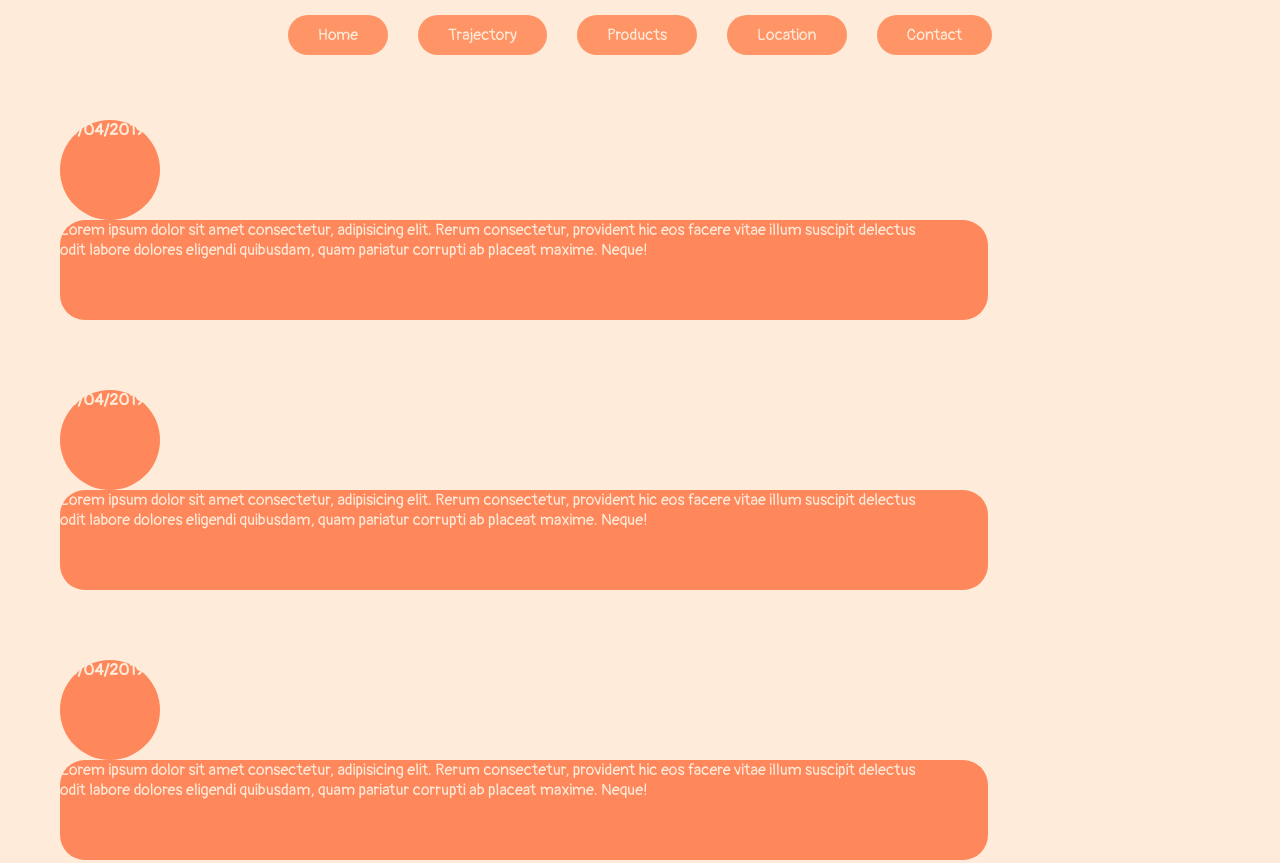
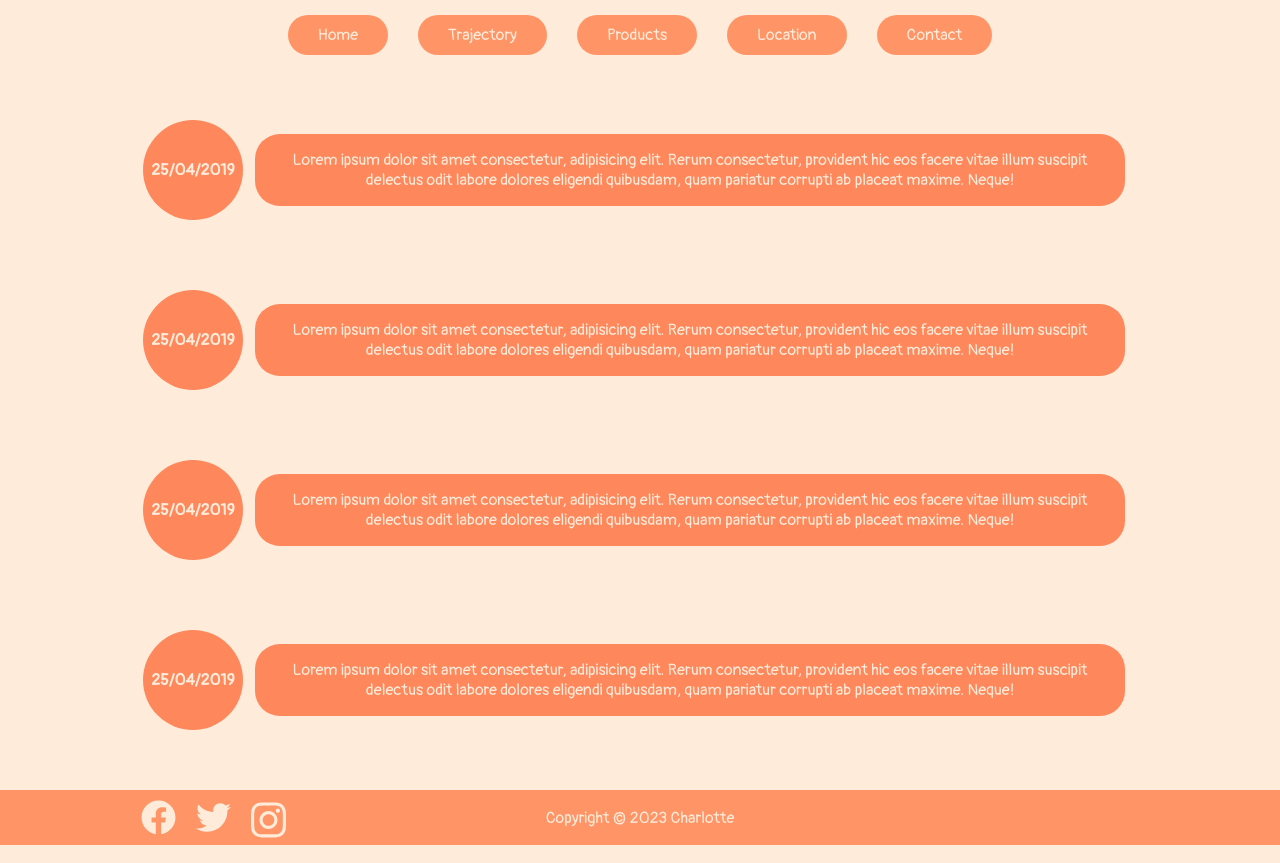
Before and after one commit to MoscosoMaximiliano/PF-moscoso, a plain HTML site: page pages/trajectory.html in a window 1280 px wide. Shown: the top 863 px of the page. Drawn offline with Linux system fonts and the light colour scheme.

Commit message:
trajectory page finish

```diff
--- a/css/trajectory.css
+++ b/css/trajectory.css
@@ -1,31 +1,36 @@
 /* ---------------------- TRAJECTORY PAGE ----------------------*/
 
 .container-trajectory {
+    display: flex;
     margin: 50px;
     padding: 10px;
     overflow: hidden;
-    box-sizing: border-box;
     justify-content: center;
     color: var(--secondary);
+    align-items: center;
 }
 
 .circle-date-trajectory {
+    display: flex;
+    align-items: center;
     width: 100px;
     height: 100px;
     border-radius: 50%;
     background-color: var(--primary);
-    position: relative;
+}
+
+.circle-date-trajectory h4 {
+    width: 100%;
+    text-align: center;
 }
 
 .rectangle-data-trajectory {
-    width: 80%;
-    height: 100px;
+    width: 75%;
+    height: auto;
+    padding: 1rem;
+    margin: 0 12px;
     background-color: var(--primary);
-    position: relative;
-}
-
-.rectangle-data-trajectory p {
-    width: 95%;
+    text-align: center;
 }
 
 @media (max-width: 650px) {
--- a/pages/trajectory.html
+++ b/pages/trajectory.html
@@ -43,11 +43,11 @@
 
   <main>
     <div class="container-trajectory">
-      <div class="circle-date-trajectory left">
-        <h4 class="center">25/04/2019</h4>
+      <div class="circle-date-trajectory">
+        <h4>25/04/2019</h4>
       </div>
       <div class="rectangle-data-trajectory rounded">
-        <p class="center">Lorem ipsum dolor sit amet consectetur, adipisicing elit. Rerum consectetur, provident hic eos
+        <p>Lorem ipsum dolor sit amet consectetur, adipisicing elit. Rerum consectetur, provident hic eos
           facere vitae illum suscipit delectus odit labore dolores eligendi quibusdam, quam pariatur corrupti ab placeat
           maxime. Neque!</p>
       </div>
@@ -55,10 +55,10 @@
 
     <div class="container-trajectory">
       <div class="circle-date-trajectory">
-        <h4 class="center">25/04/2019</h4>
+        <h4>25/04/2019</h4>
       </div>
       <div class="rectangle-data-trajectory rounded">
-        <p class="center">Lorem ipsum dolor sit amet consectetur, adipisicing elit. Rerum consectetur, provident hic eos
+        <p>Lorem ipsum dolor sit amet consectetur, adipisicing elit. Rerum consectetur, provident hic eos
           facere vitae illum suscipit delectus odit labore dolores eligendi quibusdam, quam pariatur corrupti ab placeat
           maxime. Neque!</p>
       </div>
@@ -66,10 +66,10 @@
 
     <div class="container-trajectory">
       <div class="circle-date-trajectory">
-        <h4 class="center">25/04/2019</h4>
+        <h4>25/04/2019</h4>
       </div>
       <div class="rectangle-data-trajectory rounded">
-        <p class="center">Lorem ipsum dolor sit amet consectetur, adipisicing elit. Rerum consectetur, provident hic eos
+        <p>Lorem ipsum dolor sit amet consectetur, adipisicing elit. Rerum consectetur, provident hic eos
           facere vitae illum suscipit delectus odit labore dolores eligendi quibusdam, quam pariatur corrupti ab placeat
           maxime. Neque!</p>
       </div>
@@ -77,10 +77,10 @@
 
     <div class="container-trajectory">
       <div class="circle-date-trajectory left">
-        <h4 class="center">25/04/2019</h4>
+        <h4>25/04/2019</h4>
       </div>
       <div class="rectangle-data-trajectory rounded">
-        <p class="center">Lorem ipsum dolor sit amet consectetur, adipisicing elit. Rerum consectetur, provident hic eos
+        <p>Lorem ipsum dolor sit amet consectetur, adipisicing elit. Rerum consectetur, provident hic eos
           facere vitae illum suscipit delectus odit labore dolores eligendi quibusdam, quam pariatur corrupti ab placeat
           maxime. Neque!</p>
       </div>
```
